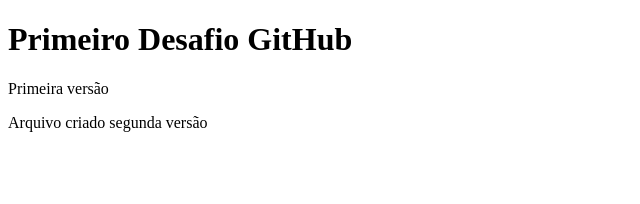
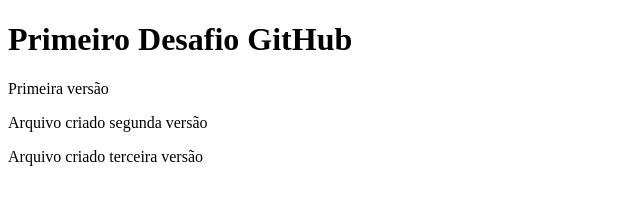
Before and after one commit to PedroAbreuHS/desafio-primeiro-projeto-github, a plain HTML site: page index.html in a window 1280 px wide. Shown: the whole page, without its empty margins (0-640 px from the left). Drawn offline with Linux system fonts and the light colour scheme.

Commit message:
Terceira versão

```diff
--- a/index.html
+++ b/index.html
@@ -9,5 +9,6 @@
     <h1>Primeiro Desafio GitHub</h1>
     <p>Primeira versão</p>
     <p>Arquivo criado segunda versão</p>
+    <p>Arquivo criado terceira versão</p>
 </body>
 </html>
```
